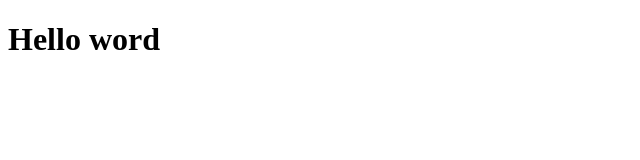
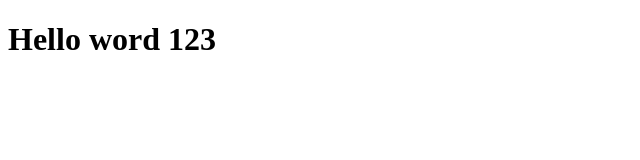
Before and after one commit to Sifurrohman/latihan-revou, a plain HTML site: page TRAINING01/index.html in a window 1280 px wide. Shown: the full height of the page, 0-640 px from the left. Drawn offline with Linux system fonts and the light colour scheme.

Commit message:
second commit

```diff
--- a/TRAINING01/index.html
+++ b/TRAINING01/index.html
@@ -4,6 +4,6 @@
         <title>Website Kuu</title>
     </head>
     <body>
-        <h1>Hello word</h1>
+        <h1>Hello word 123</h1>
     </body>
 </html>
```
